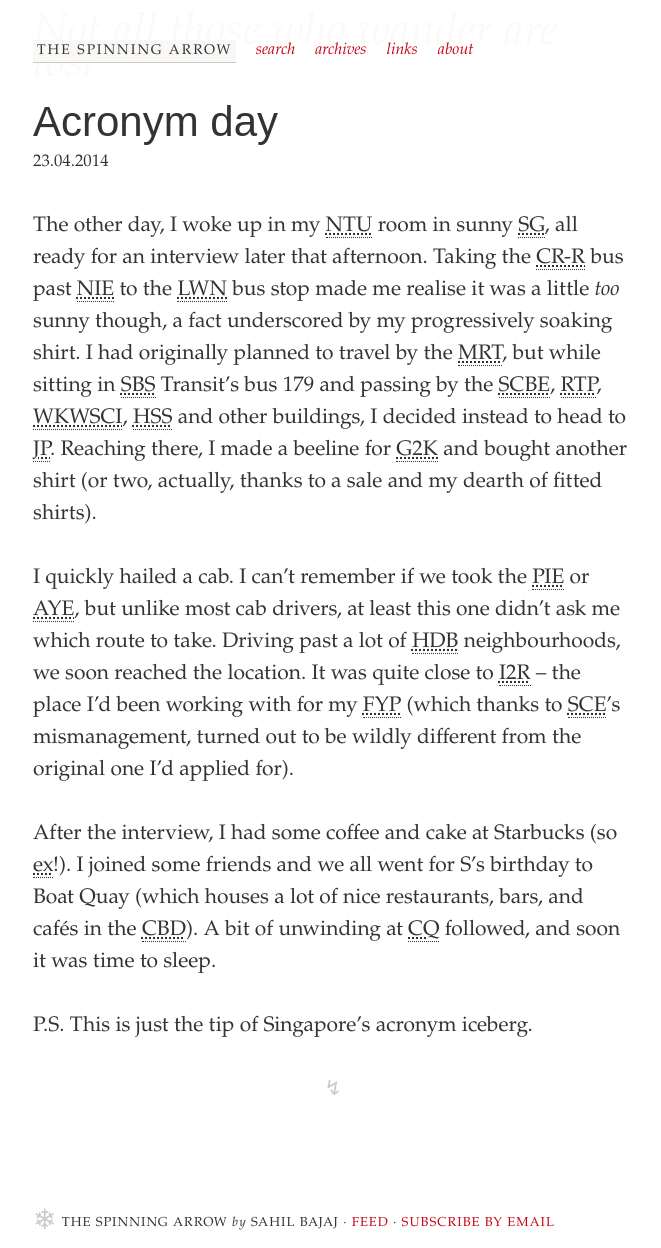
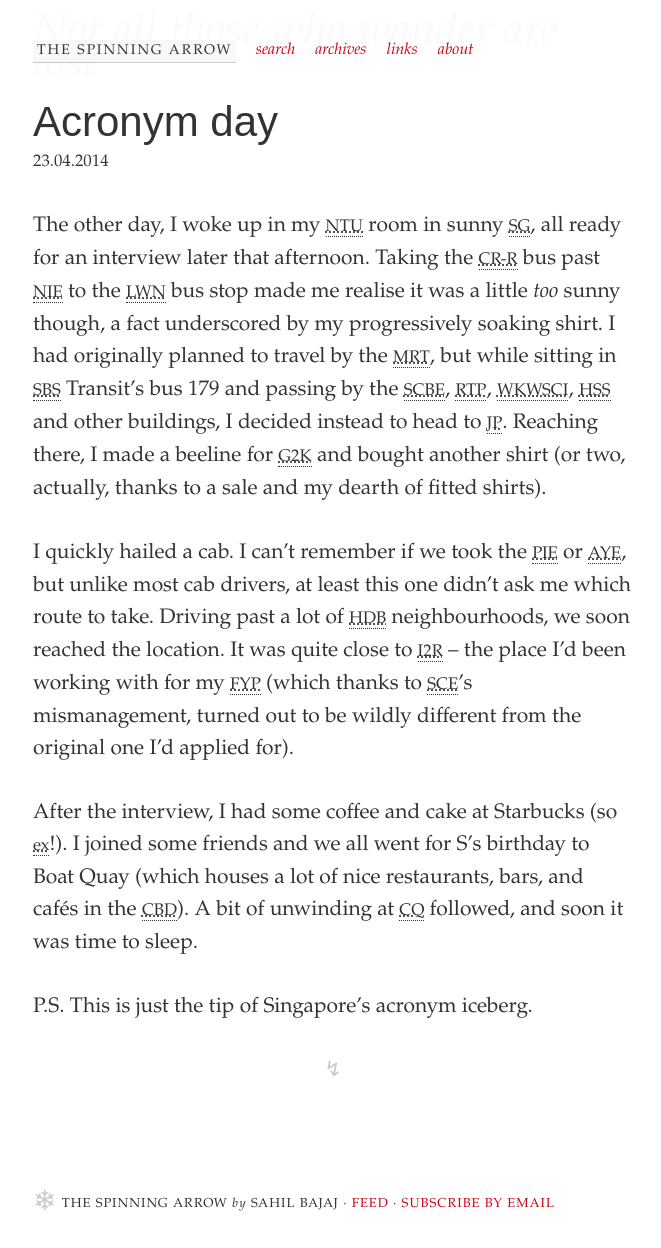
Before and after one commit to spinningarrow/blog.sahil.me, a Jekyll site: the page built from _posts/2014-04-23-acronym-day.md, in a window 1280 px wide. Shown: the whole page, without its empty margins (307-968 px from the left). Built offline with Jekyll 4.4.1, drawn with Linux system fonts in a browser that asks for light colours; nearby versions of some CDN libraries; some web fonts are replaced; comment, search, counter and statistics services are not loaded.

Commit message:
Add acronym class to abbrs in "Acronym Day"

```diff
--- a/_posts/2014-04-23-acronym-day.md
+++ b/_posts/2014-04-23-acronym-day.md
@@ -4,10 +4,10 @@ date: 2014-04-23T21:46:00+08:00
 title: Acronym day
 ---
 
-The other day, I woke up in my <abbr title="Nanyang Tehcnological University">NTU</abbr> room in sunny <abbr title="Singapore">SG</abbr>, all ready for an interview later that afternoon. Taking the <abbr title="Campus Rider - Red line">CR-R</abbr> bus past <abbr title="National Institute of Education">NIE</abbr> to the <abbr title="Lee Wee Nam">LWN</abbr> bus stop made me realise it was a little _too_ sunny though, a fact underscored by my progressively soaking shirt. I had originally planned to travel by the <abbr title="Mass Rapid Transit">MRT</abbr>, but while sitting in <abbr title="Singapore Bus Service">SBS</abbr> Transit's bus 179 and passing by the <abbr title="School of Chemical and Biomedical Engineering">SCBE</abbr>, <abbr title="Research Techno Plaza">RTP</abbr>, <abbr title="Wee Kim Wee School of Communication and Information">WKWSCI</abbr>, <abbr title="Humanities and Social Sciences">HSS</abbr> and other buildings, I decided instead to head to <abbr title="Jurong Point">JP</abbr>. Reaching there, I made a beeline for <abbr title="G2000">G2K</abbr> and bought another shirt (or two, actually, thanks to a sale and my dearth of fitted shirts).
+The other day, I woke up in my <abbr class="acronym" title="Nanyang Tehcnological University">NTU</abbr> room in sunny <abbr class="acronym" title="Singapore">SG</abbr>, all ready for an interview later that afternoon. Taking the <abbr class="acronym" title="Campus Rider - Red line">CR-R</abbr> bus past <abbr class="acronym" title="National Institute of Education">NIE</abbr> to the <abbr class="acronym" title="Lee Wee Nam">LWN</abbr> bus stop made me realise it was a little _too_ sunny though, a fact underscored by my progressively soaking shirt. I had originally planned to travel by the <abbr class="acronym" title="Mass Rapid Transit">MRT</abbr>, but while sitting in <abbr class="acronym" title="Singapore Bus Service">SBS</abbr> Transit's bus 179 and passing by the <abbr class="acronym" title="School of Chemical and Biomedical Engineering">SCBE</abbr>, <abbr class="acronym" title="Research Techno Plaza">RTP</abbr>, <abbr class="acronym" title="Wee Kim Wee School of Communication and Information">WKWSCI</abbr>, <abbr class="acronym" title="Humanities and Social Sciences">HSS</abbr> and other buildings, I decided instead to head to <abbr class="acronym" title="Jurong Point">JP</abbr>. Reaching there, I made a beeline for <abbr class="acronym" title="G2000">G2K</abbr> and bought another shirt (or two, actually, thanks to a sale and my dearth of fitted shirts).
 
-I quickly hailed a cab. I can't remember if we took the <abbr title="Pan-Island Expressway">PIE</abbr> or <abbr title="Ayer Rajah Expressway">AYE</abbr>, but unlike most cab drivers, at least this one didn't ask me which route to take. Driving past a lot of <abbr title="Housing and Development Board">HDB</abbr> neighbourhoods, we soon reached the location. It was quite close to <abbr title="Institute for Infocomm Research">I2R</abbr> – the place I'd been working with for my <abbr title="Final Year Project">FYP</abbr> (which thanks to <abbr title="School of Computer Engineering">SCE</abbr>'s mismanagement, turned out to be wildly different from the original one I'd applied for).
+I quickly hailed a cab. I can't remember if we took the <abbr class="acronym" title="Pan-Island Expressway">PIE</abbr> or <abbr class="acronym" title="Ayer Rajah Expressway">AYE</abbr>, but unlike most cab drivers, at least this one didn't ask me which route to take. Driving past a lot of <abbr class="acronym" title="Housing and Development Board">HDB</abbr> neighbourhoods, we soon reached the location. It was quite close to <abbr class="acronym" title="Institute for Infocomm Research">I2R</abbr> – the place I'd been working with for my <abbr class="acronym" title="Final Year Project">FYP</abbr> (which thanks to <abbr class="acronym" title="School of Computer Engineering">SCE</abbr>'s mismanagement, turned out to be wildly different from the original one I'd applied for).
 
-After the interview, I had some coffee and cake at Starbucks (so <abbr title="expensive">ex</abbr>!). I joined some friends and we all went for S's birthday to Boat Quay (which houses a lot of nice restaurants, bars, and cafés in the <abbr title="Central Business District">CBD</abbr>). A bit of unwinding at <abbr title="Clarke Quay">CQ</abbr> followed, and soon it was time to sleep.
+After the interview, I had some coffee and cake at Starbucks (so <abbr class="acronym" title="expensive">ex</abbr>!). I joined some friends and we all went for S's birthday to Boat Quay (which houses a lot of nice restaurants, bars, and cafés in the <abbr class="acronym" title="Central Business District">CBD</abbr>). A bit of unwinding at <abbr class="acronym" title="Clarke Quay">CQ</abbr> followed, and soon it was time to sleep.
 
 P.S. This is just the tip of Singapore's acronym iceberg.
```
